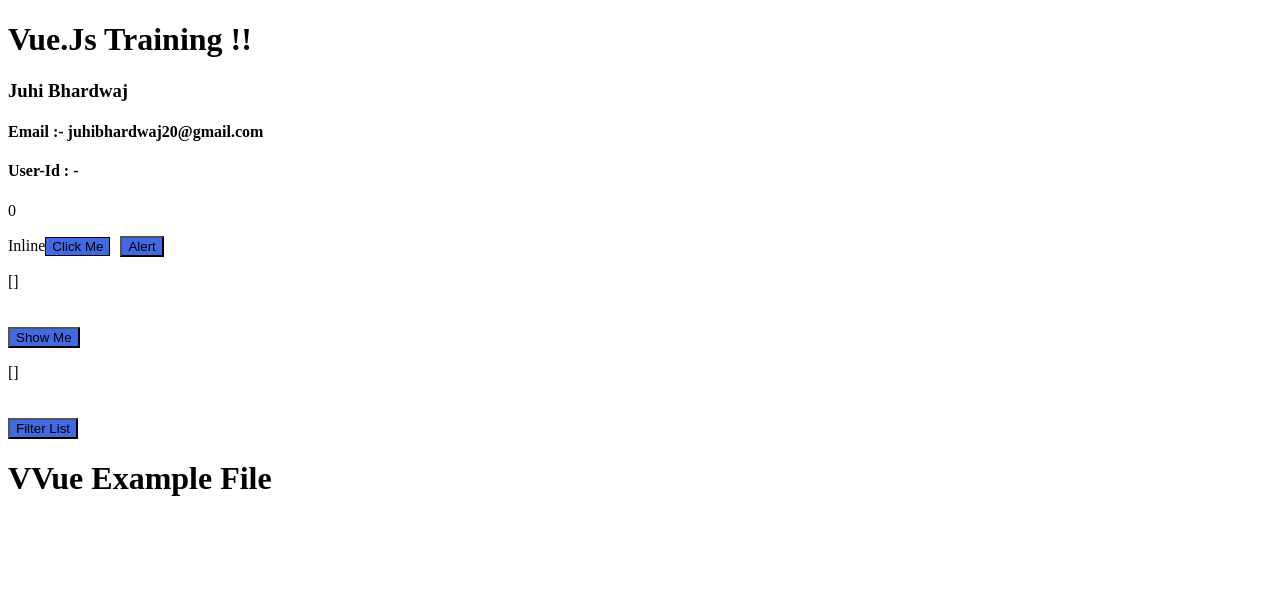
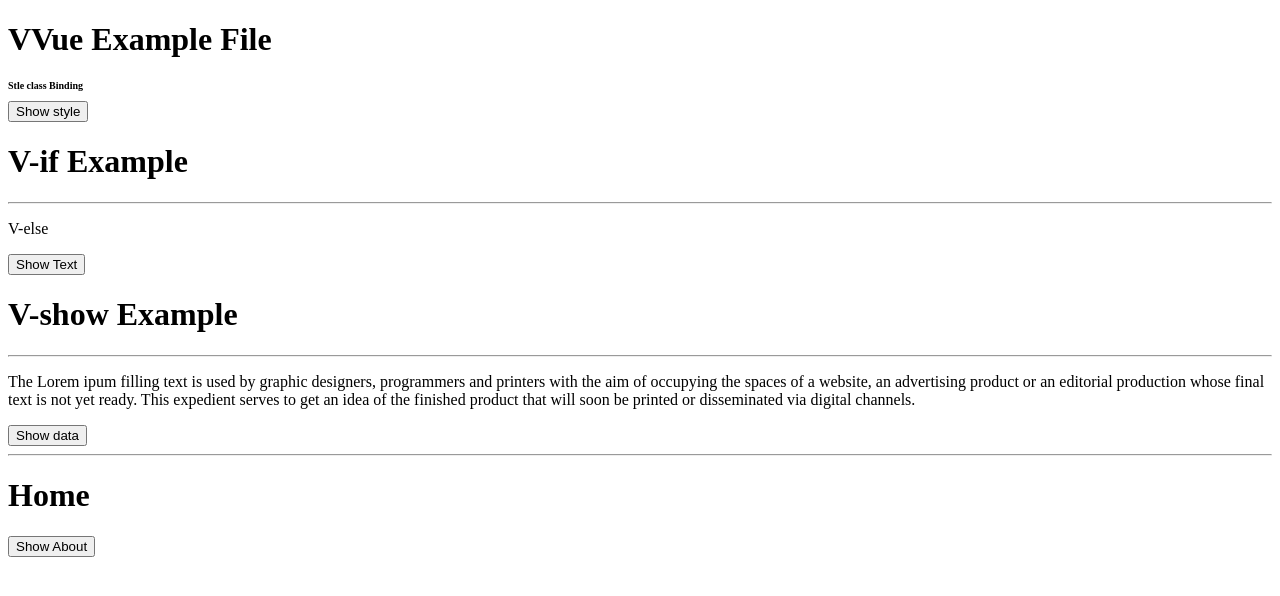
Before and after one commit to JuhiBhardwaj22/vue3-zero-to-advance-poject, a Vue app: page / in a window 1280 px wide. Shown: the top 596 px of the page. Built offline with nearby package versions, Linux system fonts and the light colour scheme.

Commit message:
conditional-rendering

```diff
--- a/src/App.vue
+++ b/src/App.vue
@@ -1,89 +1,91 @@
 <template>
   <div className="parent-div">
-    <headertitle />
-    <h3>{{ userName }}</h3>
-    <h4>Email :- {{ userEmail }}</h4>
-    <h4>User-Id : -{{ userId }}</h4>
-    <p>{{ count }}</p>
-    <span>Inline</span>
-    <button class="clk-btn" @click="onShowUserID()">Click Me</button>
-    <button class="clk-btn-alrt" @click="onAlert()">Alert</button>
+    <FileExampleVue />
+    <p
+      class="class-binding"
+      :class="`${isStyle ? 'style-true' : 'style-false'}`"
+    >
+      Stle class Binding
+    </p>
+    <button @click="onStyleChange()">Show style</button>
+
+    <h1>V-if Example</h1>
+    <hr />
+    <div v-if="ifExample">
+      <p>
+        The Lorem ipum filling text is used by graphic designers, programmers
+        and printers with the aim of occupying the spaces of a website, an
+        advertising product or an editorial production whose final text is not
+        yet ready. This expedient serves to get an idea of the finished product
+        that will soon be printed or disseminated via digital channels.
+      </p>
+    </div>
+    <div v-else-if="isName">
+      <h1>V-else-if</h1>
+    </div>
+    <div v-else>
+      <p>V-else</p>
+    </div>
+
+    <button @click="shorIFData()">Show Text</button>
+    <h1>V-show Example</h1>
+    <hr />
     <div>
-      <p>{{ dataList }}</p>
-      <button class="show-me-btn" @click="onShowData()">Show Me</button>
+      <p>
+        The Lorem ipum filling text is used by graphic designers, programmers
+        and printers with the aim of occupying the spaces of a website, an
+        advertising product or an editorial production whose final text is not
+        yet ready. This expedient serves to get an idea of the finished product
+        that will soon be printed or disseminated via digital channels.
+      </p>
     </div>
-    <div>
-      <p>{{ filterData }}</p>
-      <button class="show-me-btn" @click="onFilterData()">Filter List</button>
-    </div>
-    <FileExampleVue />
+    <input v-show="showExample" placeholder="Enter any text" />
+    <button @click="onShowExample()">Show data</button>
+
+    <hr />
+    <Home />
   </div>
 </template>
 
 <script>
 import FileExampleVue from "./components/FileExample.vue";
 import headertitle from "./components/HeaderTitle.vue";
+import Home from "./components/Home/home.vue";
 
 export default {
   name: "App",
-  components: { headertitle, FileExampleVue },
+  components: { headertitle, FileExampleVue, Home },
   props: {},
   data() {
     return {
-      userName: "Juhi Bhardwaj",
-      userEmail: "juhibhardwaj20@gmail.com",
-      userId: "",
-      count: 0,
-      obj: [
-        { name: "Juhi", age: 26 },
-        { name: "Mahi", age: 30 },
-        { name: "Test", age: 21 },
-        { name: "Vaishali", age: 22 },
-      ],
-      dataList: [],
-      filterData: [],
-      vIf: true,
+      isStyle: false,
+      ifExample: false,
+      showExample: false,
+      isName: false,
     };
   },
   methods: {
-    onShowUserID() {
-      console.log("this", this);
-      this.userId = 1234;
-      this.count = 220;
+    onStyleChange() {
+      this.isStyle = true;
     },
-    onAlert() {
-      alert("hello world!!");
+    shorIFData() {
+      this.ifExample = true;
     },
-    onShowData() {
-      const newArray = this.obj.map((elm, index, arr) => {
-        return elm.name;
-      });
-      this.dataList = newArray;
-      console.log("newArray", newArray);
-    },
-    onFilterData() {
-      const newFilterlist = this.obj.filter((item, index, arr) => {
-        return item.age > 22;
-      });
-      this.filterData = newFilterlist;
-      console.log("newFilterlist", newFilterlist);
+    onShowExample() {
+      this.showExample = true;
     },
   },
 };
 </script>
 
-<style>
-.clk-btn {
-  color: black;
-  border: 1px solid black;
-  background-color: royalblue;
+<style scoped>
+.class-binding {
+  font-weight: bold;
 }
-.clk-btn-alrt {
-  margin-left: 10px;
-  background-color: royalblue;
+.style-true {
+  font-size: x-large;
 }
-.show-me-btn {
-  background-color: royalblue;
-  margin-top: 20px;
+.style-false {
+  font-size: x-small;
 }
 </style>
--- /dev/null
+++ b/src/components/Home/About.vue
@@ -0,0 +1,14 @@
+<template>
+  <div>
+    <h1>About</h1>
+    <p1>
+      The Lorem ipum filling text is used by graphic designers, programmers and
+      printers with the aim of occupying the spaces of a website, an advertising
+      product or an editorial production whose final text is not yet ready. This
+      expedient serves to get an idea of the finished product that will soon be
+      printed or disseminated via digital channels.
+    </p1>
+  </div>
+</template>
+
+<script></script>
--- /dev/null
+++ b/src/components/Home/home.vue
@@ -0,0 +1,28 @@
+<template>
+  <div>
+    <h1>Home</h1>
+    <button @click="showAbout()">Show About</button>
+    <div v-show="isAbout">
+      <About />
+    </div>
+  </div>
+</template>
+
+<script>
+import About from "./About.vue";
+
+export default {
+  name: "Home",
+  components: { About },
+  data() {
+    return {
+      isAbout: false,
+    };
+  },
+  methods: {
+    showAbout() {
+      this.isAbout = true;
+    },
+  },
+};
+</script>
```
Also changed, not shown: src/components/Example.vue (added, +81 -0 lines).
